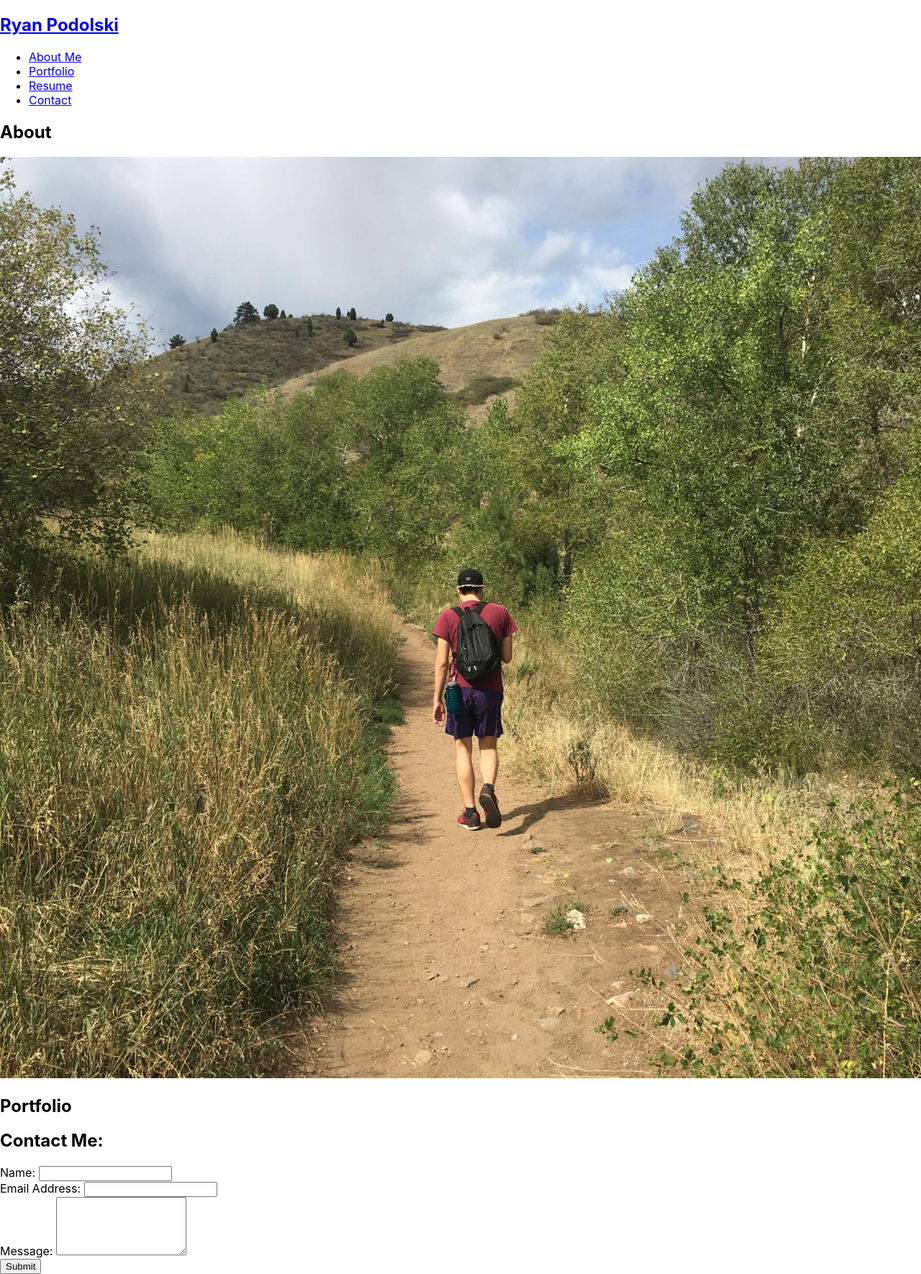
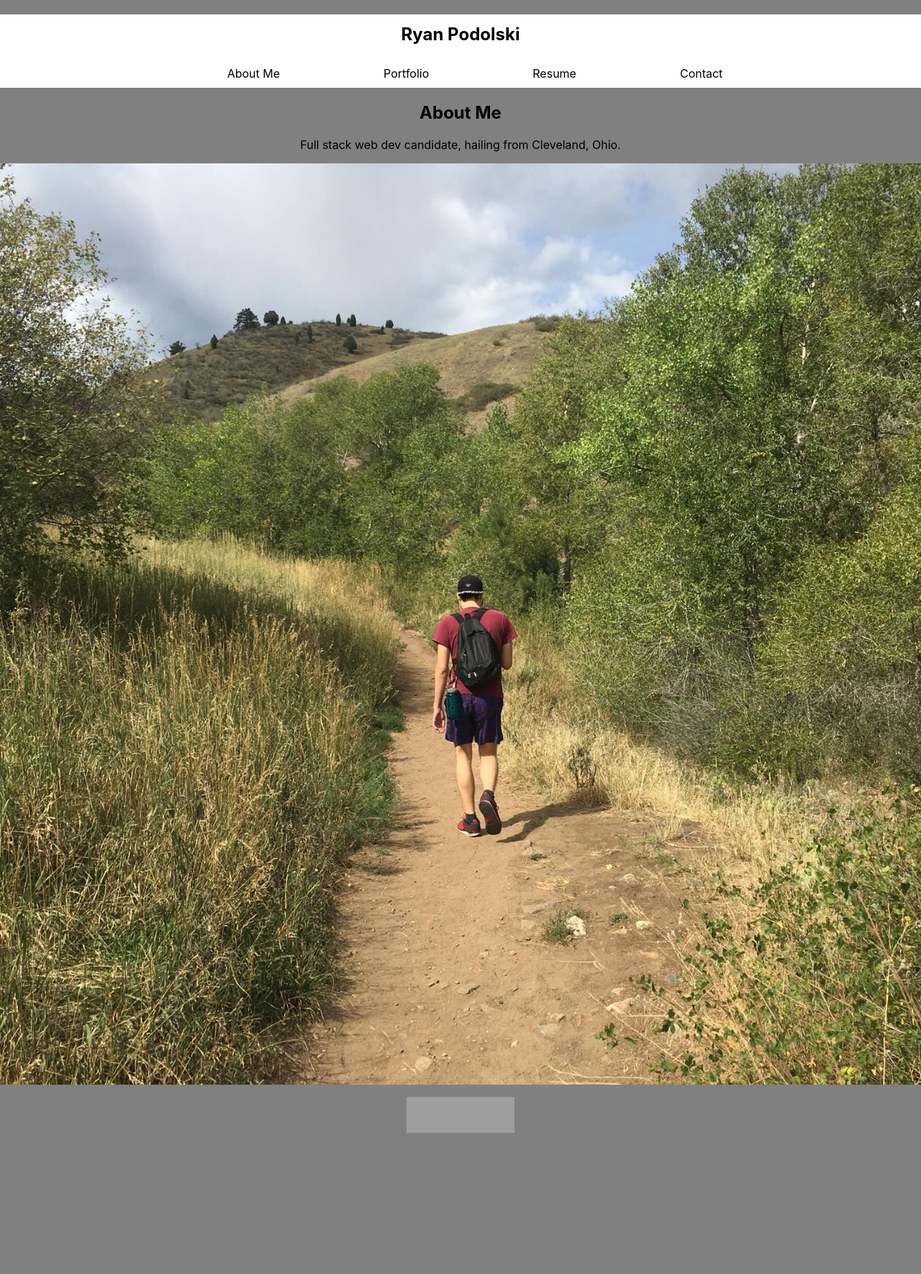
Before and after one commit to rpodols/react-portfolio, a React (Create React App) app: page / in a window 1280 px wide. Shown: the whole page at 72% size. After the commit the page ends 1578 px from the top, so only its background shows below. Built offline with nearby package versions, Linux system fonts and the light colour scheme; grey boxes are pictures that could not be loaded.

Commit message:
working contact page and button, footer added

```diff
--- a/src/App.js
+++ b/src/App.js
@@ -1,18 +1,30 @@
 import './App.css';
+import React, { useState } from 'react';
 import About from './components/About';
 import Navigation from './components/Nav';
+import Footer from './components/Footer';
 import Portfolio from './components/Portfolio';
-import Contact from './components/Contact';
+import ContactForm from './components/Contact';
 
 function App() {
+  const [contactSelected, setContactSelected] = useState(false);
+
   return (
     <div>
-      <Navigation></Navigation>
+      <Navigation
+      contactSelected={contactSelected}
+      setContactSelected={setContactSelected}
+      ></Navigation>
       <main>
-        <About></About>
-        <Portfolio></Portfolio>
-        <Contact></Contact>
+      {!contactSelected ? (
+        <>
+          <About></About>
+        </>
+      ) : (
+        <ContactForm></ContactForm>
+      )}
       </main>
+      <Footer></Footer>
     </div>
   );
 }
--- a/src/components/About/index.js
+++ b/src/components/About/index.js
@@ -5,7 +5,8 @@ import coverImage from "../../assets/cover/coverImage.jpg";
 function About() {
   return (
     <section>
-      <h1 id="about">About</h1>
+      <h1 className="header-format" id="about">About Me</h1>
+      <p className="header-format">Full stack web dev candidate, hailing from Cleveland, Ohio.</p>
       <img src={coverImage} style={{ width: "100%"}} alt="cover" />
     </section>
   );
--- a/src/components/Contact/index.js
+++ b/src/components/Contact/index.js
@@ -1,16 +1,32 @@
 import React, { useState } from 'react';
+import { validateEmail } from '../../utils/helpers';
 
 function Contact() {
+    const [errorMessage, setErrorMessage] = useState('');
     const [formState, setFormState] = useState({ name: '', email: '', message: '' });
     const { name, email, message } = formState;
 
     function handleChange(e) {
+        if (e.target.name === 'email') {
+            const isValid = validateEmail(e.target.value);
+            if (!isValid) {
+                setErrorMessage('Your email is invalid.');
+            } else {
+                setErrorMessage();
+            }
+        } else {
+            if (!e.target.value.length) {
+                setErrorMessage(`${e.target.name} is required!`);
+            } else {
+                setErrorMessage('');
+            }
+        }
         setFormState({...formState, [e.target.name]: e.target.value})
     }
     function handleSubmit(e) {
         e.preventDefault();
         console.log(formState);
-    }
+    };
 
   return (
     <section>
@@ -18,16 +34,21 @@ function Contact() {
         <form id="contact-form" onSubmit={handleSubmit}>
             <div>
                 <label htmlFor="name">Name: </label>
-                <input type="text" defaultValue={name} onChange={handleChange} name="name" />
+                <input type="text" defaultValue={name} onBlur={handleChange} name="name" />
             </div>
             <div>
                 <label htmlFor="email">Email Address: </label>
-                <input type="email" defaultValue={email} name="email" onChange={handleChange} />
+                <input type="email" defaultValue={email} name="email" onBlur={handleChange} />
             </div>
             <div>
                 <label htmlFor="message">Message: </label>
-                <textarea name="message" defaultValue={message} onChange={handleChange} rows="5" />
+                <textarea name="message" defaultValue={message} onBlur={handleChange} rows="5" />
             </div>
+            {errorMessage && (
+                <div>
+                    <p className="error-text">{errorMessage}</p>
+                </div>
+            )}
             <button type="submit">Submit</button>
         </form>
     </section>
--- /dev/null
+++ b/src/components/Footer/index.js
@@ -0,0 +1,13 @@
+import React from 'react';
+
+function Footer() {
+  return (
+    <footer className="header-format">
+        <a href="https://github.com/rpodols"><img src="https://img.icons8.com/clouds/344/github.png" alt="Github" className="icon"/></a>
+        <a href="https://www.linkedin.com/in/ryan-podolski-b1171b226/"><img src="https://img.icons8.com/color/344/linkedin.png" alt="LinkedIn" className="icon"/></a>
+        <a href="https://twitter.com/sundowner117ify"><img src="https://img.icons8.com/color/344/twitter--v1.png" alt="Twitter" className="icon"/></a>
+    </footer>
+  );
+}
+
+export default Footer;
--- a/src/components/Nav/index.js
+++ b/src/components/Nav/index.js
@@ -1,17 +1,22 @@
 import React from 'react';
 
-function Navigation() {
+function Navigation(props) {
+    const {
+        setContactSelected
+    } = props;
+
   return (
     <header>
-        <h2>
+        <div className="background-header">
+            <h2 className="header-format">
                 <a href="/">
                     Ryan Podolski
                 </a>
             </h2>
             <nav>
-            <ul>
+                <ul className="header-format">
                     <li>
-                    <a href = "#about">
+                        <a data-testid="about" href = "/" onClick={() => setContactSelected(false)}>
                             About Me
                         </a>
                     </li>
@@ -26,14 +31,16 @@ function Navigation() {
                         </a>
                     </li>
                     <li>
-                    <a href = "#contact">
+                        <a href = "#contact" onClick={() => setContactSelected(true)}>
                             Contact
                         </a>
                     </li>
                 </ul>
             </nav>
+        </div>
     </header>
   );
 }
 
+
 export default Navigation;
--- a/src/index.css
+++ b/src/index.css
@@ -5,9 +5,43 @@ body {
     sans-serif;
   -webkit-font-smoothing: antialiased;
   -moz-osx-font-smoothing: grayscale;
+  background-color: grey;
 }
 
 code {
   font-family: source-code-pro, Menlo, Monaco, Consolas, 'Courier New',
     monospace;
 }
+
+header nav ul li {
+  display: flex;
+  flex-wrap: wrap;
+  padding: 10px 10px;
+  color: black;
+  text-decoration: none;
+  list-style: none;
+  margin-left: 5%;
+  margin-right: 5%;
+}
+
+a {
+  list-style: none;
+  text-decoration: none;
+  color: black;
+  margin-top: 1%;
+}
+
+.header-format {
+  display: flex;
+  justify-content: center;
+  flex-wrap: wrap;
+}
+
+.background-header {
+  background-color:white;
+}
+
+.icon {
+  width: 50px;
+  height: 50px;
+}
--- /dev/null
+++ b/src/utils/helpers.js
@@ -0,0 +1,4 @@
+export function validateEmail(email) {
+    var re = /^([a-z0-9_\.-]+)@([\da-z\.-]+)\.([a-z\.]{2,6})$/;
+    return re.test(String(email).toLowerCase());
+  }
```
Also changed, not shown: src/assets/cover/coverImage2.jpg (added). Lines whose indentation alone changed are shown as unchanged.
